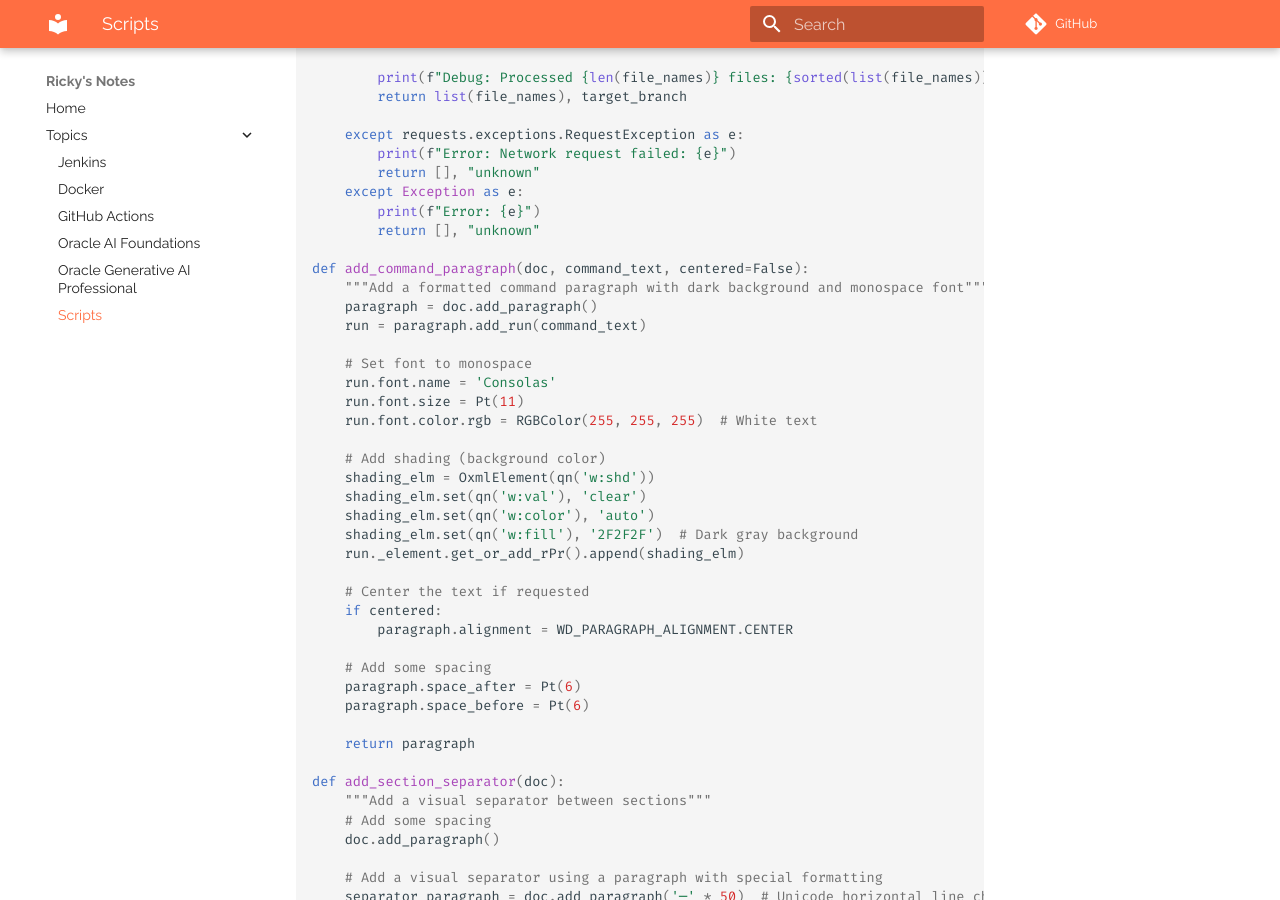
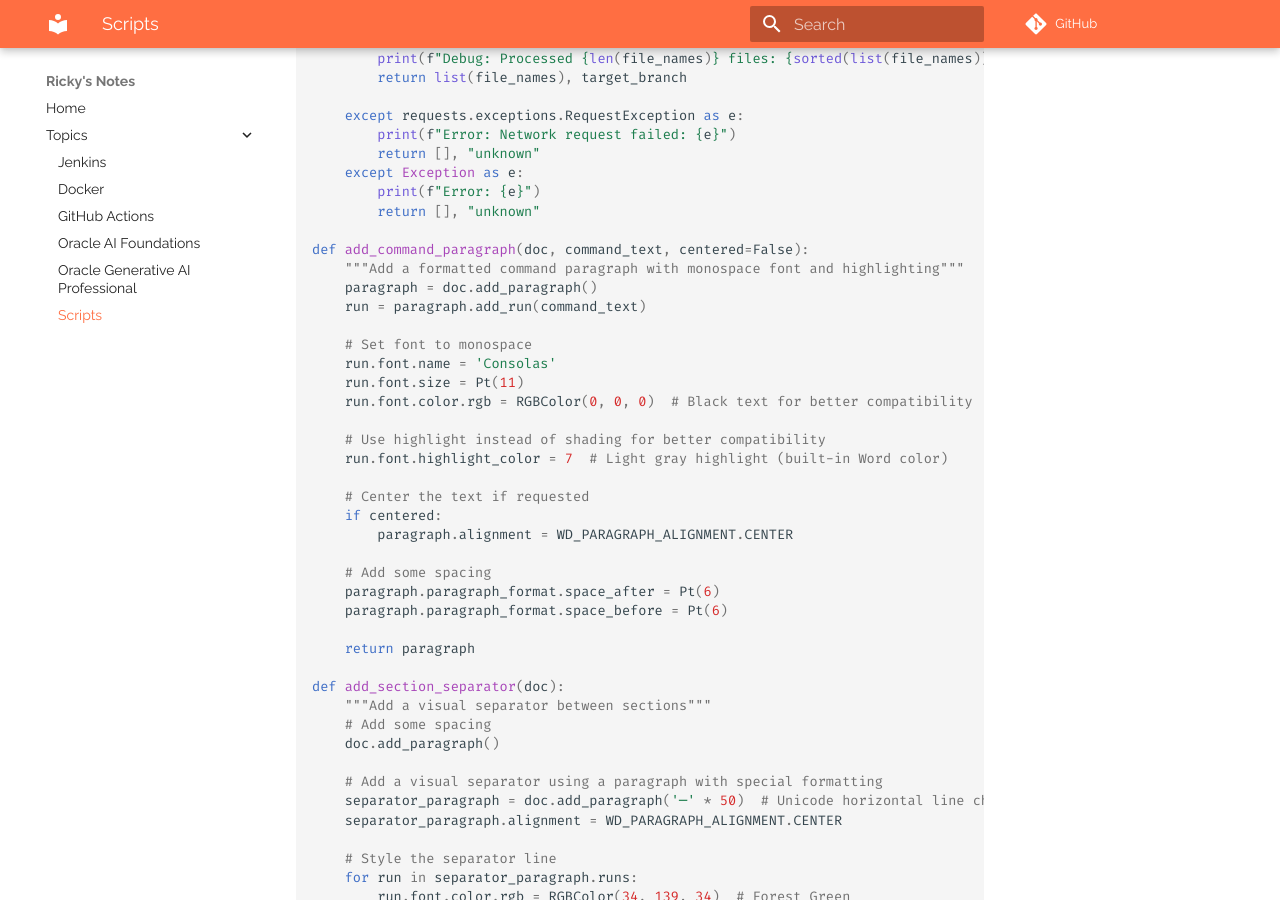
Before and after one commit to riczaman/notes-repo, an MkDocs documentation site: the page built from docs/topics/scripts.md, in a window 1280 px wide and 900 px high, scrolled down 2672 px. Built offline with MkDocs 1.6.1 and Material for MkDocs 9.7.7, drawn with Linux system fonts in a browser that asks for light colours; comment, search, counter and statistics services are not loaded; some of the changed text lies outside the part shown.

Commit message:
fixing namespace issue

```diff
--- a/docs/topics/scripts.md
+++ b/docs/topics/scripts.md
@@ -12,7 +12,6 @@ from docx import Document
 from docx.shared import Inches, RGBColor, Pt
 from docx.enum.text import WD_PARAGRAPH_ALIGNMENT
 from docx.enum.style import WD_STYLE_TYPE
-from docx.oxml.shared import OxmlElement, qn
 import sys
 import argparse
 from dotenv import load_dotenv
@@ -144,29 +143,25 @@ def get_github_files(owner, repo, branch_version):
         return [], "unknown"
 
 def add_command_paragraph(doc, command_text, centered=False):
-    """Add a formatted command paragraph with dark background and monospace font"""
+    """Add a formatted command paragraph with monospace font and highlighting"""
     paragraph = doc.add_paragraph()
     run = paragraph.add_run(command_text)
 
     # Set font to monospace
     run.font.name = 'Consolas'
     run.font.size = Pt(11)
-    run.font.color.rgb = RGBColor(255, 255, 255)  # White text
+    run.font.color.rgb = RGBColor(0, 0, 0)  # Black text for better compatibility
 
-    # Add shading (background color)
-    shading_elm = OxmlElement(qn('w:shd'))
-    shading_elm.set(qn('w:val'), 'clear')
-    shading_elm.set(qn('w:color'), 'auto')
-    shading_elm.set(qn('w:fill'), '2F2F2F')  # Dark gray background
-    run._element.get_or_add_rPr().append(shading_elm)
+    # Use highlight instead of shading for better compatibility
+    run.font.highlight_color = 7  # Light gray highlight (built-in Word color)
 
     # Center the text if requested
     if centered:
         paragraph.alignment = WD_PARAGRAPH_ALIGNMENT.CENTER
 
     # Add some spacing
-    paragraph.space_after = Pt(6)
-    paragraph.space_before = Pt(6)
+    paragraph.paragraph_format.space_after = Pt(6)
+    paragraph.paragraph_format.space_before = Pt(6)
 
     return paragraph
 
@@ -270,7 +265,7 @@ def create_runbook_document(repo_name, file_names):
     # Section 6: Release
     release_heading = doc.add_heading('6. Release', level=1)
     for run in release_heading.runs:
-        run.font.color.rb = dark_green
+        run.font.color.rgb = dark_green
 
     doc.add_paragraph('Execute release commands for each component:')
     if file_names:
```
